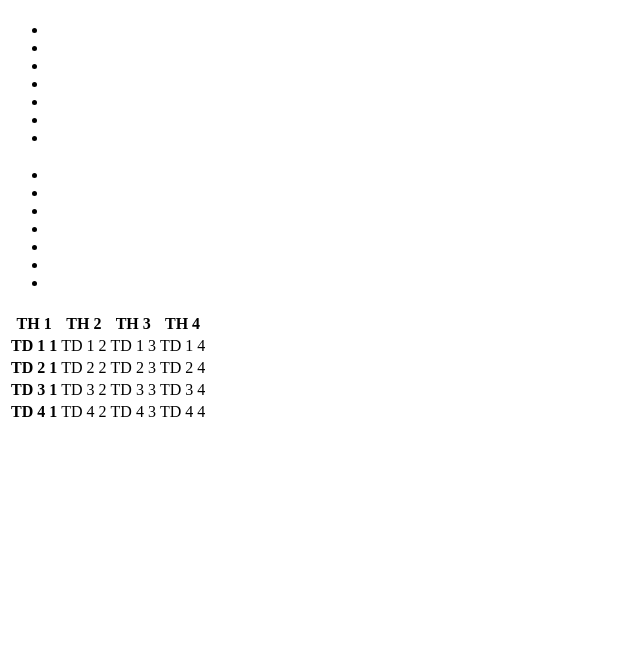
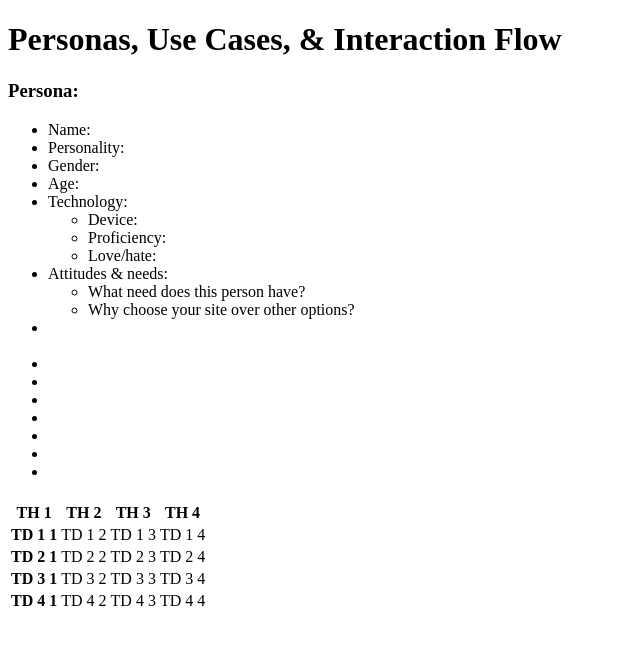
Before and after one commit to akhamsamran/data-design-project, a PHP site: page / in a window 1280 px wide. Shown: the top 645 px of the page, without its empty margins (0-640 px from the left). Run offline with PHP 8.4, Linux system fonts and the light colour scheme.

Commit message:
created template ul for persona questions

```diff
--- a/index.php
+++ b/index.php
@@ -16,17 +16,26 @@
 	</head>
 	<body>
 		<main>
-			<h1></h1>
+			<h1>Personas, Use Cases, & Interaction Flow</h1>
 			<div>
 				<h2></h2>
-				<h3></h3>
+				<h3>Persona:</h3>
 				<ul>
-					<li></li>
-					<li></li>
-					<li></li>
-					<li></li>
-					<li></li>
-					<li></li>
+					<li>Name: </li>
+					<li>Personality:</li>
+					<li>Gender:</li>
+					<li>Age:</li>
+					<li>Technology:</li>
+					<ul>
+						<li>Device:</li>
+						<li>Proficiency:</li>
+						<li>Love/hate:</li>
+					</ul>
+					<li>Attitudes & needs:</li>
+					<ul>
+						<li>What need does this person have?</li>
+						<li>Why choose your site over other options?</li>
+					</ul>
 					<li></li>
 				</ul>
 
```
